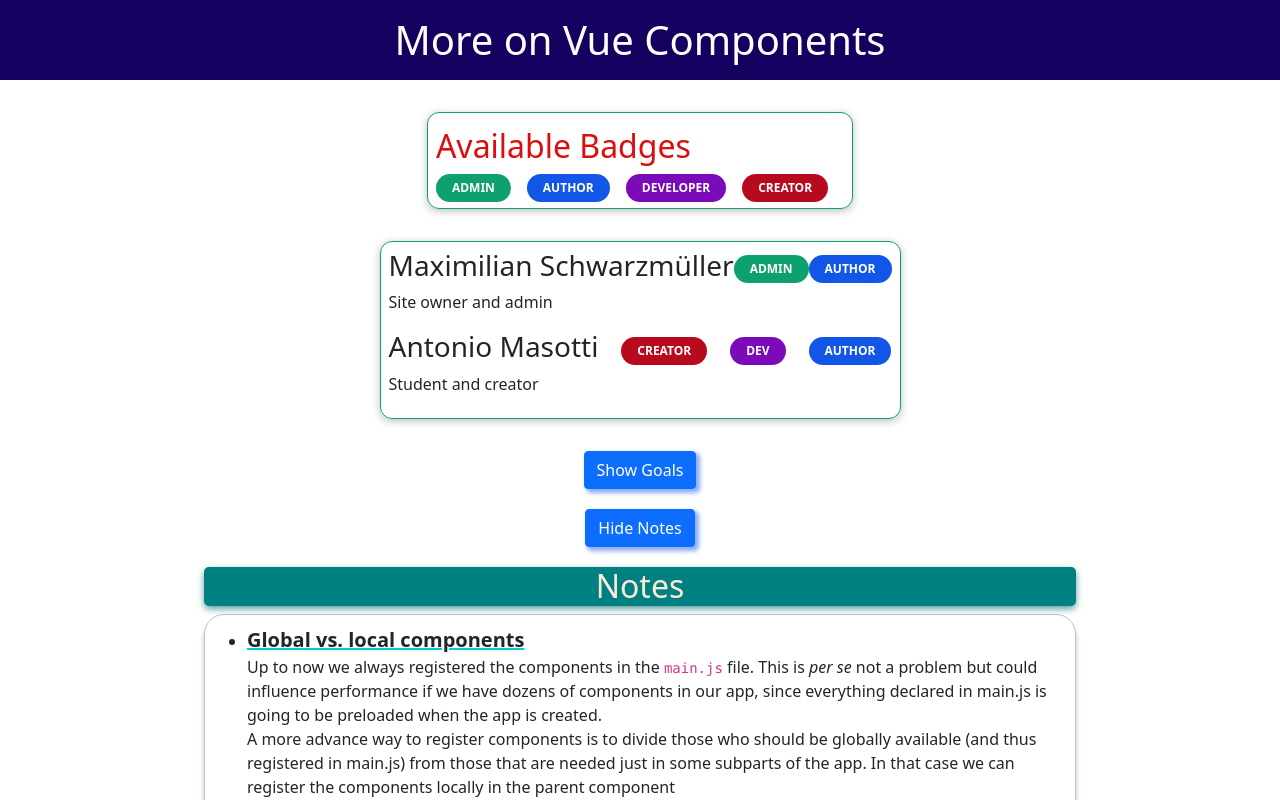
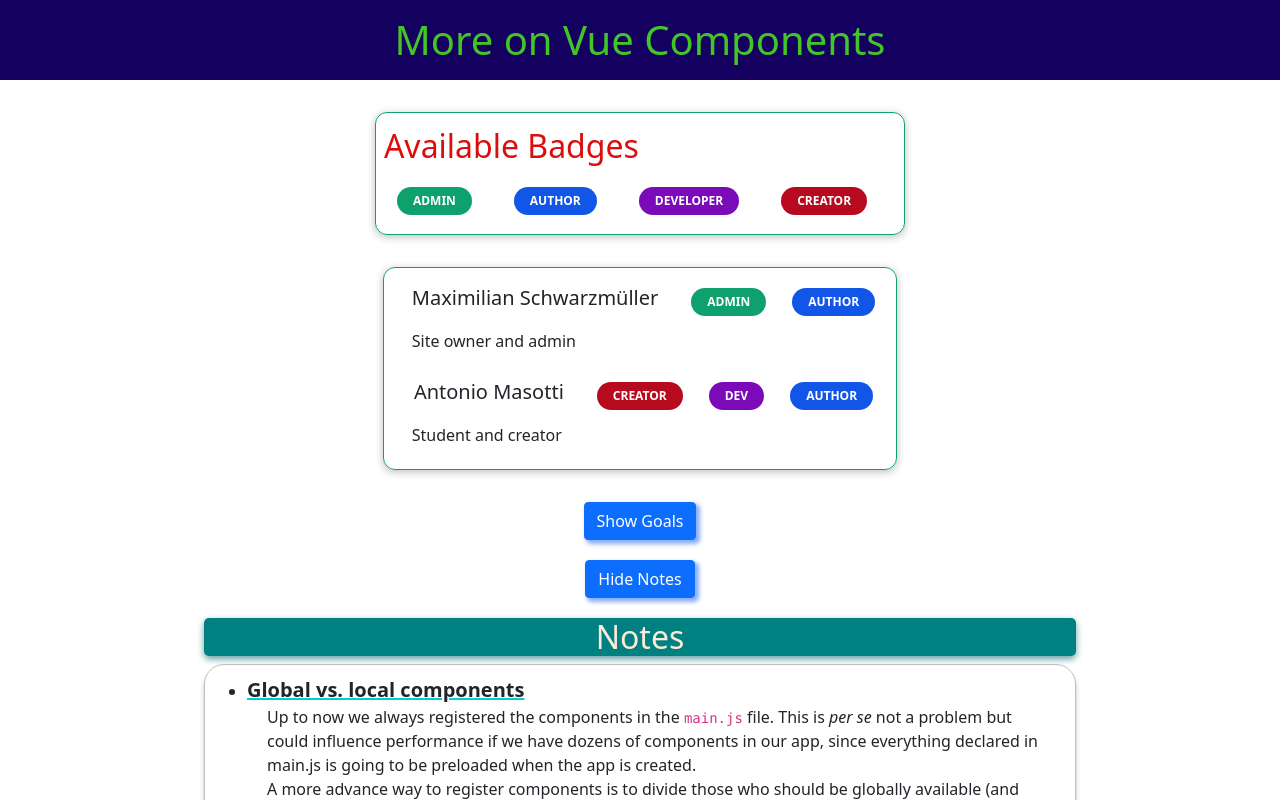
Before and after one commit to amasotti/vue-academind, a Vue app in the folder 03_components_advanced/: page / in a window 1280 px wide. Shown: the top 800 px of the page. Built offline with nearby package versions, Linux system fonts and the light colour scheme.

Commit message:
add some styling to badges example

```diff
--- a/03_components_advanced/src/components/TheHeader.vue
+++ b/03_components_advanced/src/components/TheHeader.vue
@@ -15,7 +15,7 @@
   }
 
   header h1 {
-    color: white;
+    color: rgb(67, 197, 40);
     margin: 0;
   }
 </style>
--- a/03_components_advanced/src/components/UserInfo.vue
+++ b/03_components_advanced/src/components/UserInfo.vue
@@ -1,8 +1,8 @@
 <template>
-  <section>
+  <section id="userinfo-section">
     <div>
-      <h3>{{ fullName }}</h3>
-      <base-badge v-for="role in roles" :type="role" :caption="role.toUpperCase()" :key="role.id"></base-badge>
+      <h5>{{ fullName }}</h5>
+      <base-badge class="badge" v-for="role in roles" :type="role" :caption="role.toUpperCase()" :key="role.id"></base-badge>
     </div>
     <p>{{ infoText }}</p>
   </section>
@@ -16,10 +16,26 @@ export default {
 
 <style>
 
+.badge {
+  margin: 13px;
+}
 
 section div {
   display: flex;
   justify-content: space-between;
   align-items: center;
+  width: max-content;
+  margin: 0 auto;
+
+}
+
+
+
+h5 {
+  padding: 0px 20px;
+}
+
+p {
+  padding: 0px 20px;
 }
 </style>
```
